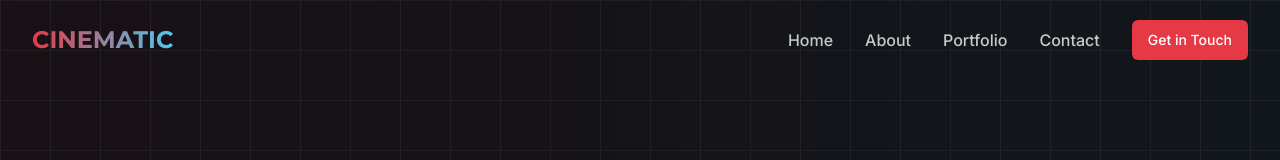
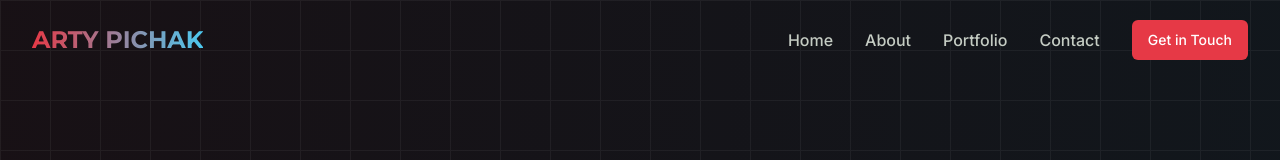
Before and after one commit to Alex-Bond/artpechka-landing, a React (Vite) app: page / in a window 1280 px wide. Shown: the top 160 px of the page. Built offline with nearby package versions, Linux system fonts and the light colour scheme.

Commit message:
Name change

```diff
--- a/src/components/Footer.tsx
+++ b/src/components/Footer.tsx
@@ -24,10 +24,10 @@ const Footer = () => {
         <div className="flex flex-col md:flex-row justify-between items-center">
           <div className="text-center md:text-left mb-4 md:mb-0">
             <div className="text-xl font-heading font-bold text-gradient mb-2">
-              CINEMATIC
+              ARTY PICHAK
             </div>
             <p className="text-cinema-text/60 text-sm">
-              © {new Date().getFullYear()} Cinematic Editor. All rights reserved.
+              © {new Date().getFullYear()} All rights reserved.
             </p>
           </div>
 
--- a/src/components/Header.tsx
+++ b/src/components/Header.tsx
@@ -47,7 +47,7 @@ const Header = () => {
           className="text-2xl font-heading font-bold text-gradient"
           onClick={(e) => handleNavClick(e, '#home')}
         >
-          CINEMATIC
+          ARTY PICHAK
         </a>
 
         {/* Desktop Navigation */}
```
